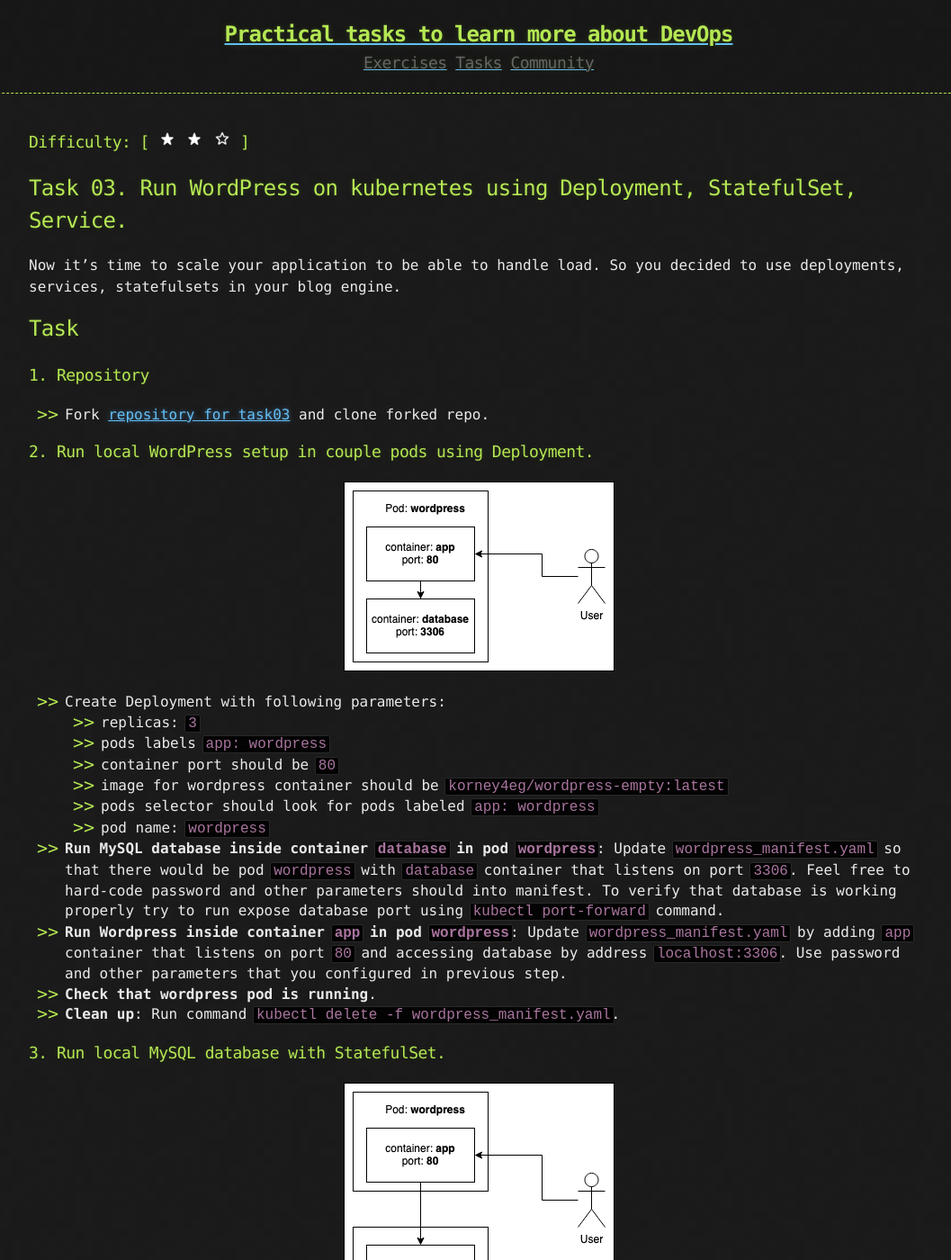
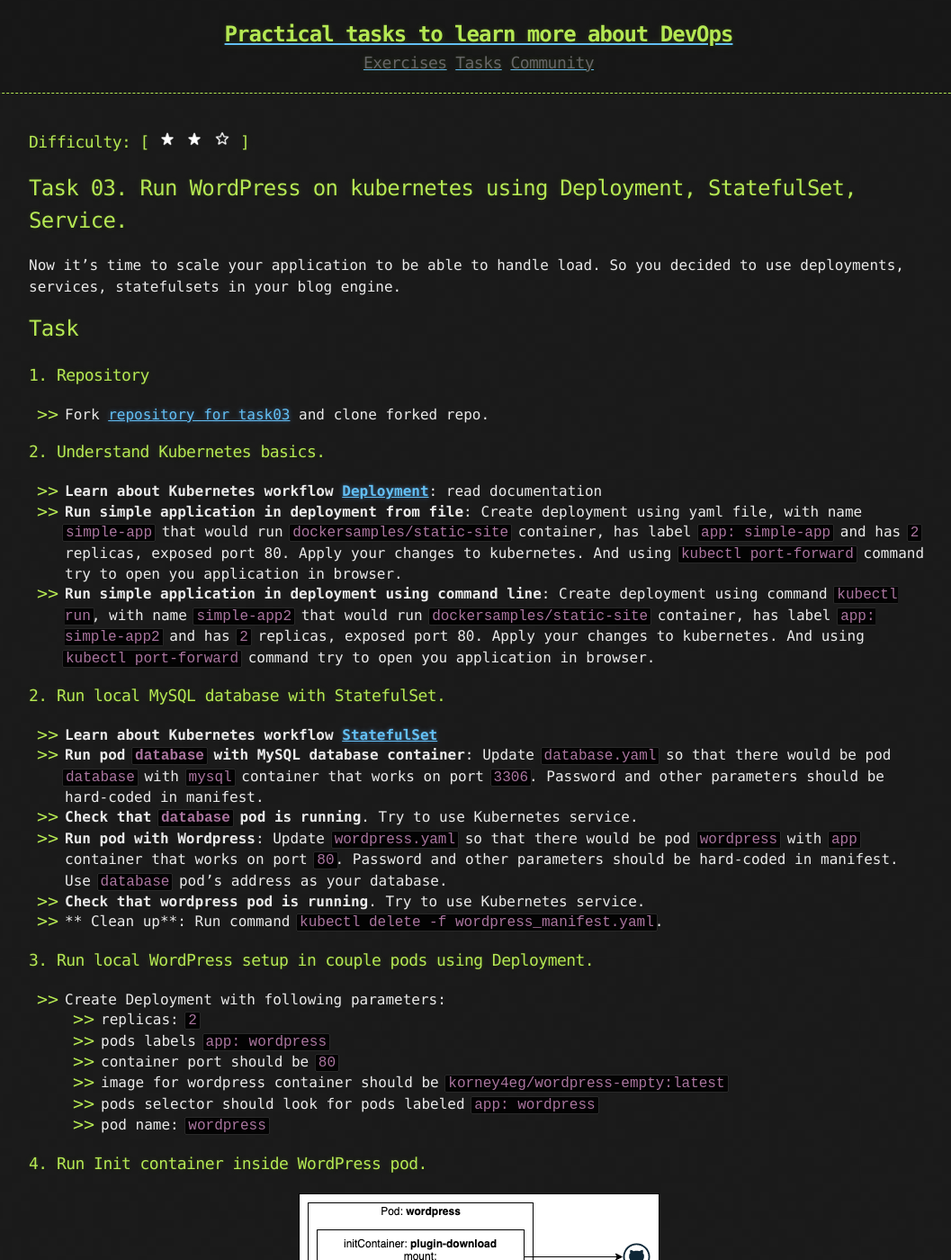
Before and after one commit to korney4eg/korney4eg.github.io, a Jekyll site: the page built from tasks/_posts/2021-03-01-phase3-task3-run-blog-engine-on-k8s-deployments.md, in a window 1280 px wide and 1400 px high. Shown: the whole window at 90% size, without its empty margins (108-1165 px from the left). Built offline with Jekyll 4.4.1, drawn with Linux system fonts in a browser that asks for light colours.

Commit message:
Fixes for task3

```diff
--- a/tasks/_posts/2021-03-01-phase3-task3-run-blog-engine-on-k8s-deployments.md
+++ b/tasks/_posts/2021-03-01-phase3-task3-run-blog-engine-on-k8s-deployments.md
@@ -16,36 +16,30 @@ Now it's time to scale your application to be able to handle load. So you decide
 
 - Fork [repository for task03](https://github.com/learningdevops-makvaz-com/phase03_task03) and clone forked repo.
 
-### 2. Run local WordPress setup in couple pods using Deployment.
+### 2. Understand Kubernetes basics.
 
-{:refdef: style="text-align: center;"}
-![Diagramm](assets/ph3_t2_p2.png)
-{: refdef}
+- **Learn about Kubernetes workflow [Deployment](https://kubernetes.io/docs/concepts/workloads/controllers/deployment/)**: read documentation
+- **Run simple application in deployment from file**: Create deployment using yaml file, with name `simple-app` that would run `dockersamples/static-site` container, has label `app: simple-app` and has `2` replicas, exposed port 80. Apply your changes to kubernetes. And using `kubectl port-forward` command try to open you application in browser.
+- **Run simple application in deployment using command line**: Create deployment using command `kubectl run`, with name `simple-app2` that would run `dockersamples/static-site` container, has label `app: simple-app2` and has `2` replicas, exposed port 80. Apply your changes to kubernetes. And using `kubectl port-forward` command try to open you application in browser.
+
+### 2. Run local MySQL database with StatefulSet.
+
+- **Learn about Kubernetes workflow [StatefulSet](https://kubernetes.io/docs/concepts/workloads/controllers/statefulset/)**
+- **Run pod `database` with MySQL database container**: Update `database.yaml` so that there would be pod `database` with `mysql` container that works on port `3306`. Password and other parameters should be hard-coded in manifest.
+- **Check that `database` pod is running**. Try to use Kubernetes service.
+- **Run pod with Wordpress**: Update `wordpress.yaml` so that there would be pod `wordpress` with `app` container that works on port `80`. Password and other parameters should be hard-coded in manifest. Use `database` pod's address as your database.
+- **Check that wordpress pod is running**. Try to use Kubernetes service.
+- ** Clean up**: Run command `kubectl delete -f wordpress_manifest.yaml`.
+
+### 3. Run local WordPress setup in couple pods using Deployment.
 
 - Create Deployment with following parameters:
-  - replicas: `3`
+  - replicas: `2`
   - pods labels `app: wordpress`
   - container port should be `80`
   - image for wordpress container should be `korney4eg/wordpress-empty:latest`
   - pods selector should look for pods labeled `app: wordpress`
   - pod name: `wordpress`
-
-- **Run MySQL database inside container `database` in pod `wordpress`**: Update `wordpress_manifest.yaml` so that there would be pod `wordpress` with `database` container that listens on port `3306`. Feel free to hard-code password and other parameters should  into manifest. To verify that database is working properly try to run expose database port using `kubectl port-forward` command.
-- **Run Wordpress inside container `app` in pod `wordpress`**: Update `wordpress_manifest.yaml` by adding `app` container that listens on port `80` and accessing database by address `localhost:3306`. Use password and other parameters that you configured in previous step.
-- **Check that wordpress pod is running**.
-- **Clean up**: Run command `kubectl delete -f wordpress_manifest.yaml`.
-
-### 3. Run local MySQL database with StatefulSet.
-
-{:refdef: style="text-align: center;"}
-![Diagramm](assets/ph3_t2_p3.png)
-{: refdef}
-
-- **Run pod `database` with MySQL database container**: Update `database.yaml` so that there would be pod `database` with `mysql` container that works on port `3306`. Password and other parameters should be hard-coded in manifest.
-- **Check that `database` pod is running**. Try to use Kubernetes service.
-- **Run pod with Wordpress**: Update `wordpress.yaml` so that there would be pod `wordpress` with `app` container that works on port `80`. Password and other parameters should be hard-coded in manifest. Use `database` pod's address as your database.
-- **Check that wordpress pod is running**. Try to use Kubernetes service.
-- ** Clean up**: Run command `kubectl delete -f wordpress_manifest.yaml`.
 
 ### 4. Run Init container inside WordPress pod.
 
```
